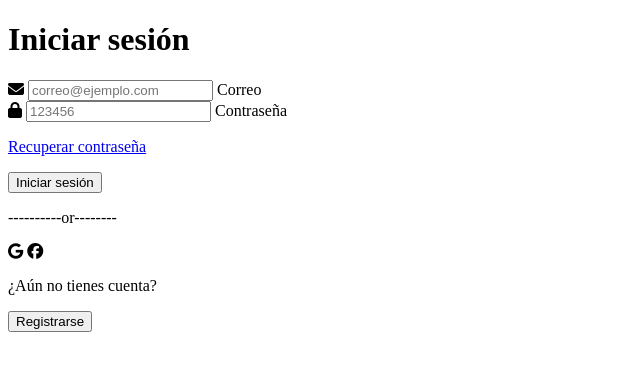
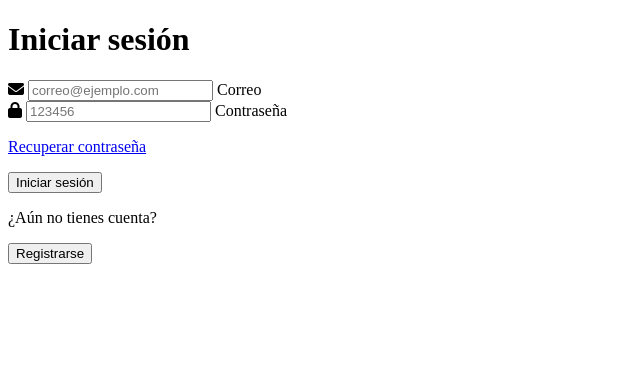
Before and after one commit to GabrielManzanilla/CV_Generator, a Django app: template auth/templates/login.html in a window 1280 px wide. Shown: the top 371 px of the page, without its empty margins (0-640 px from the left). Run offline with Django 5.2, Linux system fonts and the light colour scheme; the template is opened without the code that fills it, so the values that code supplies are empty; some libraries are stand-ins or nearby versions.

Commit message:
refactor: Simplify login template by removing unnecessary elements

```diff
--- a/auth/templates/login.html
+++ b/auth/templates/login.html
@@ -35,12 +35,7 @@
         </div>
        <button class="btn" id="submitSignUp" >Iniciar sesión</button>
       </form>
-      <p class="or">
-        ----------or--------
-      </p>
-      <div class="icons">
-        <i class="fab fa-google"></i>
-      </div>
+
       <div class="links">
         <p>¿Ya tienes cuenta?</p>
         <button id="signInButton">Inicia sesión</button>
@@ -67,13 +62,6 @@
           </p>
          <button  class="btn"  id="submitSignIn">Iniciar sesión</button>
         </form>
-        <p class="or">
-          ----------or--------
-        </p>
-        <div class="icons">
-          <i class="fab fa-google"></i>
-          <i class="fab fa-facebook"></i>
-        </div>
         <div class="links">
           <p>¿Aún no tienes cuenta?</p>
           <button id="signUpButton">Registrarse</button>
```
